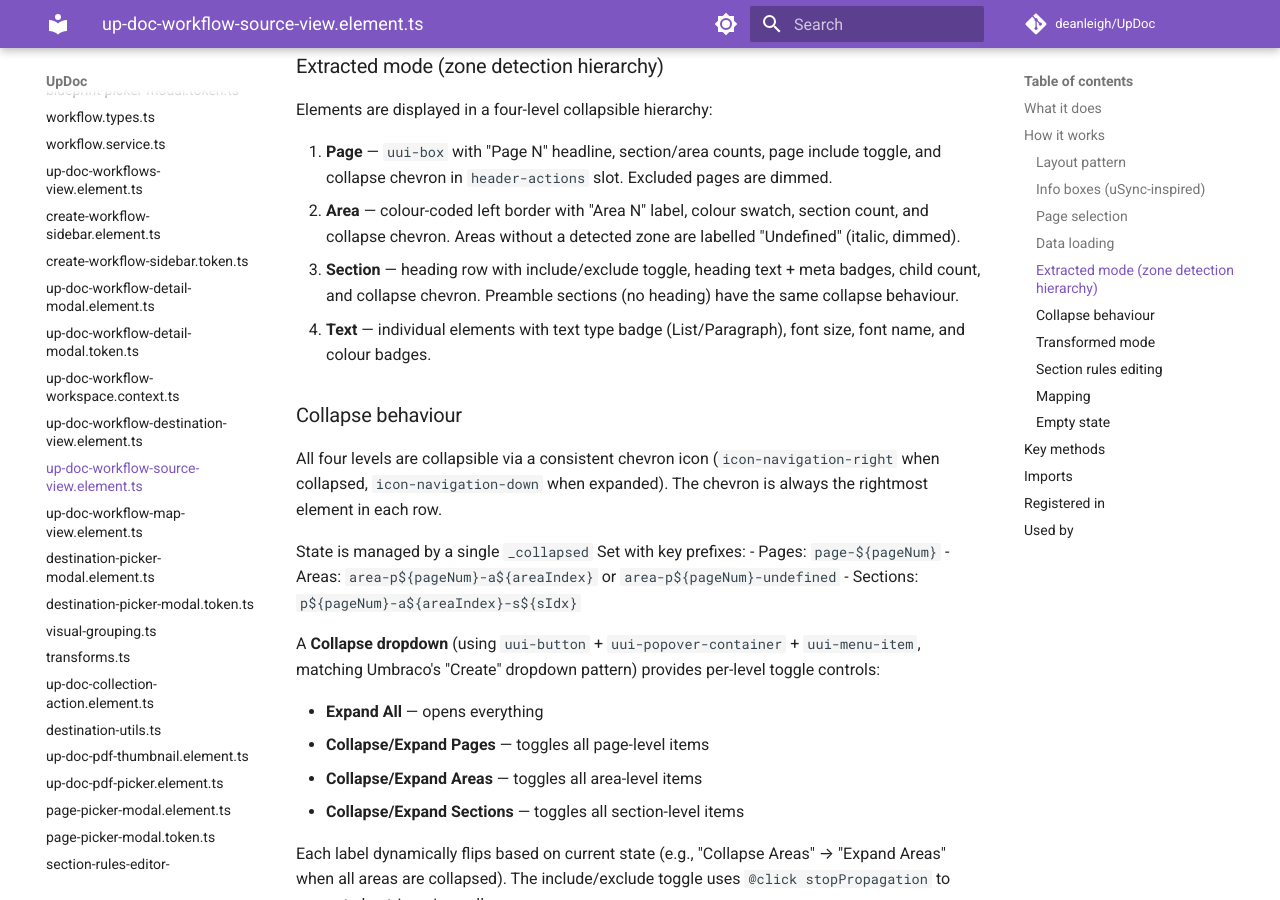
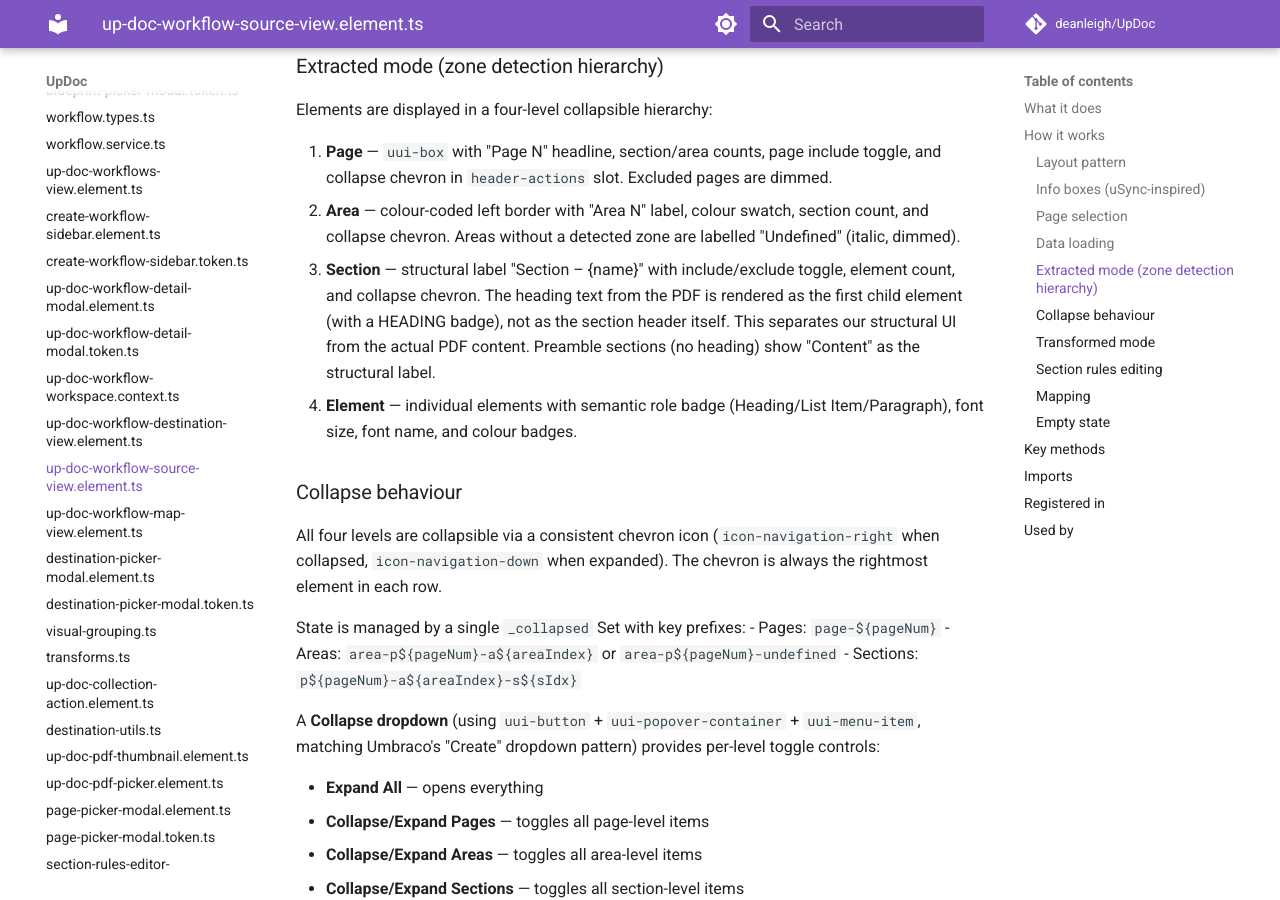
Before and after one commit to deanleigh/UpDoc, an MkDocs documentation site: the page built from docs/source-files/up-doc-workflow-source-view-element.md, in a window 1280 px wide and 900 px high, scrolled down 1968 px. Built offline with MkDocs 1.6.1 and Material for MkDocs 9.7.7, drawn with Linux system fonts in a browser that asks for light colours; comment, search, counter and statistics services are not loaded.

Commit message:
Separate structure from content in Extracted tab
Section headings no longer do double duty as collapsible UI headers.
Sections now show "Section – {name}" as a structural label, with the
heading rendered as the first child element with a HEADING badge.
Badge labels updated: List → List Item, added Heading (blue). Element
counts now include headings and say "elements" instead of "texts".

Co-Authored-By: Claude Opus 4.6 <noreply@anthropic.com>

```diff
--- a/docs/source-files/up-doc-workflow-source-view-element.md
+++ b/docs/source-files/up-doc-workflow-source-view-element.md
@@ -64,8 +64,8 @@ Elements are displayed in a four-level collapsible hierarchy:
 
 1. **Page** — `uui-box` with "Page N" headline, section/area counts, page include toggle, and collapse chevron in `header-actions` slot. Excluded pages are dimmed.
 2. **Area** — colour-coded left border with "Area N" label, colour swatch, section count, and collapse chevron. Areas without a detected zone are labelled "Undefined" (italic, dimmed).
-3. **Section** — heading row with include/exclude toggle, heading text + meta badges, child count, and collapse chevron. Preamble sections (no heading) have the same collapse behaviour.
-4. **Text** — individual elements with text type badge (List/Paragraph), font size, font name, and colour badges.
+3. **Section** — structural label "Section – {name}" with include/exclude toggle, element count, and collapse chevron. The heading text from the PDF is rendered as the first child element (with a HEADING badge), not as the section header itself. This separates our structural UI from the actual PDF content. Preamble sections (no heading) show "Content" as the structural label.
+4. **Element** — individual elements with semantic role badge (Heading/List Item/Paragraph), font size, font name, and colour badges.
 
 ### Collapse behaviour
 
```
Also changed, not shown: 6 other files.
